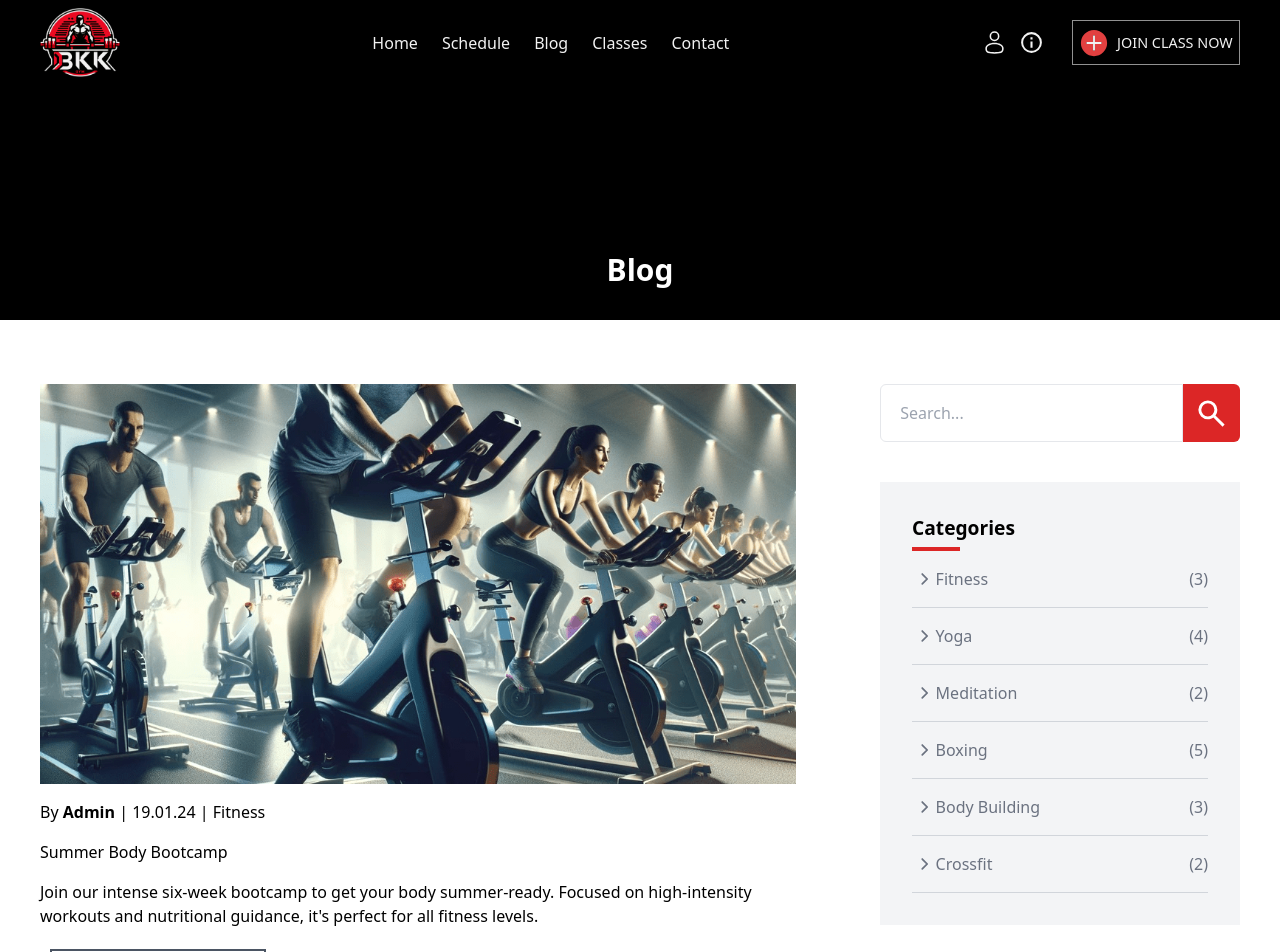
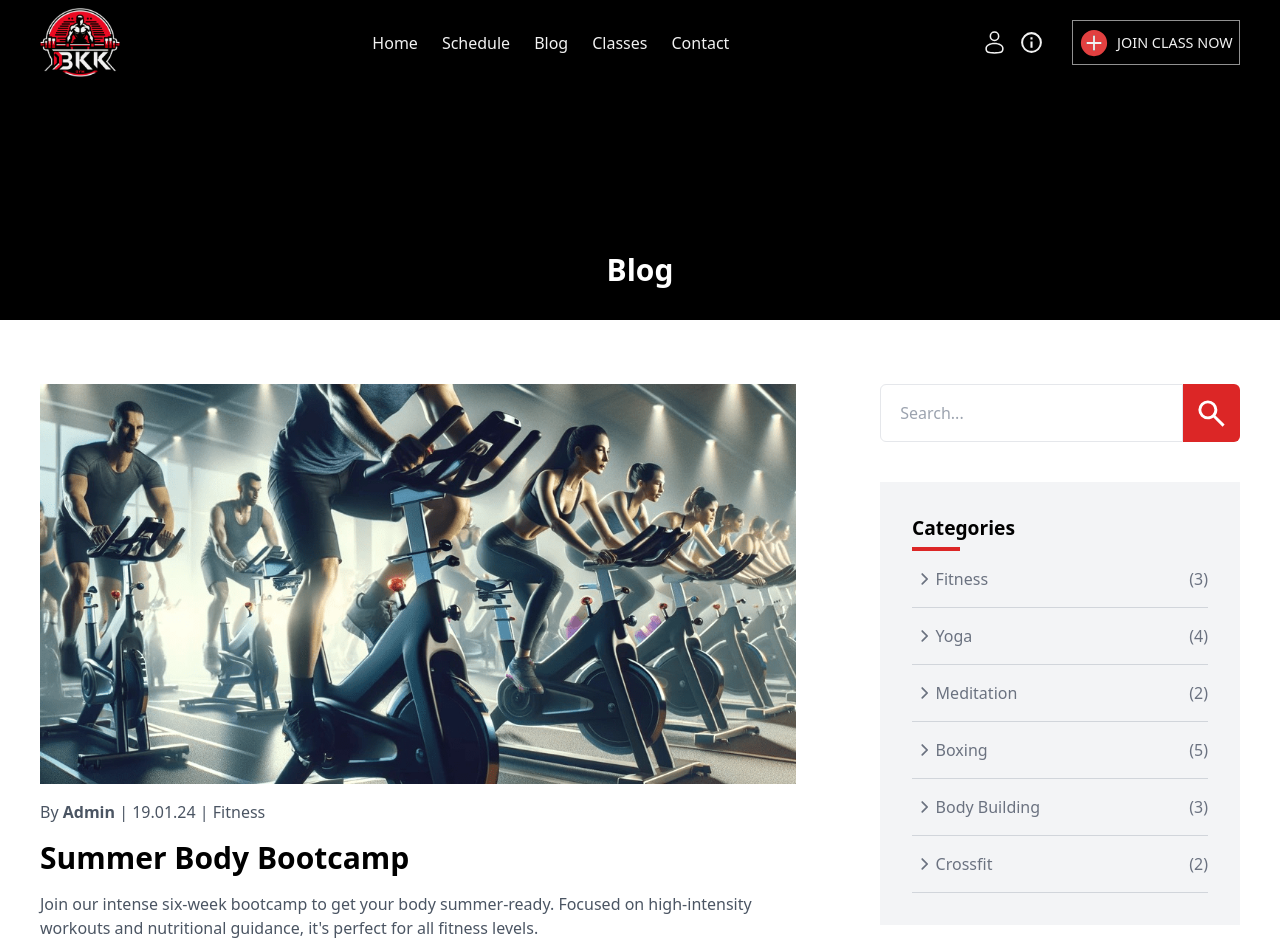
Before and after one commit to OnigiriKing/new-project, a React (Create React App) app: page /blog in a window 1280 px wide. Shown: the top 952 px of the page. Built offline with nearby package versions, Linux system fonts and the light colour scheme.

Commit message:
Posts style update

```diff
--- a/src/components/blogComp/Blog.Posts/Posts.jsx
+++ b/src/components/blogComp/Blog.Posts/Posts.jsx
@@ -11,11 +11,11 @@ export default function Posts() {
             <div class="h-[25rem]">
               <img class="h-full object-cover w-full" src={post.img}></img>
             </div>
-            <p>
+            <p class="text-gray-600">
               By <b>{post.author}</b> | {post.date} | {post.type}
             </p>
-            <h3>{post.name}</h3>
-            <p>{post.des}</p>
+            <h3 class="text-3xl font-bold">{post.name}</h3>
+            <p class="text-gray-600">{post.des}</p>
             <button class="button-class mt-[1rem]">
               PURCHASE NOW {allSvg(20).arrow}
             </button>
```
Also changed, not shown: src/dist/style.css.
